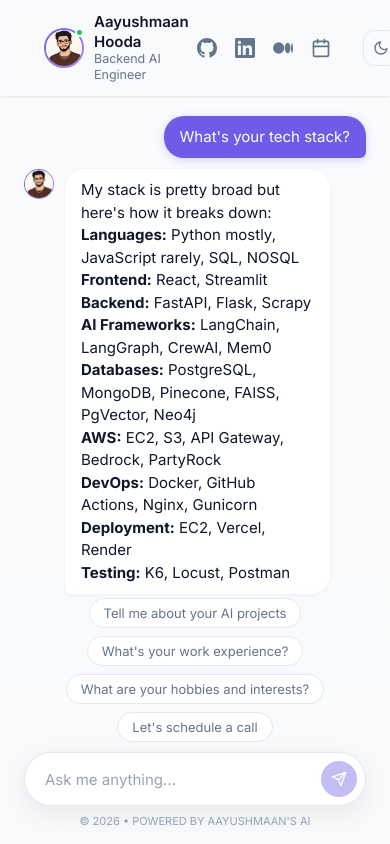
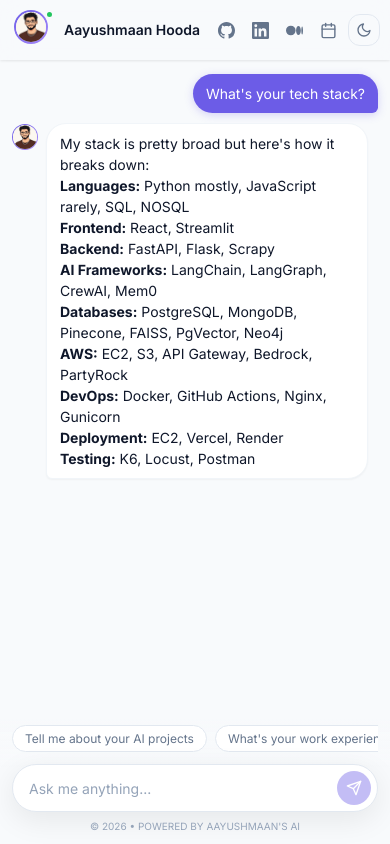
Before and after one commit to aayushmaanhooda/aayushmaanBot, a React (Vite) app in the folder frontend/: page / in a window 390 px wide. Both pictures are taken after a click on the button "What's your tech stack?". Built offline with nearby package versions, Linux system fonts and the light colour scheme.

Commit message:
addd mobile responsive

```diff
--- a/frontend/src/components/ChatArea.module.css
+++ b/frontend/src/components/ChatArea.module.css
@@ -106,3 +106,24 @@
   0%, 60%, 100% { transform: translateY(0); opacity: 0.4; }
   30%           { transform: translateY(-5px); opacity: 1; }
 }
+
+@media (max-width: 600px) {
+  .chat {
+    padding: 14px 12px 110px;
+  }
+
+  .bubble {
+    max-width: 88%;
+    font-size: 14px;
+    padding: 9px 13px;
+  }
+
+  .botAvatar {
+    width: 26px;
+    height: 26px;
+  }
+
+  .row {
+    gap: 8px;
+  }
+}
--- a/frontend/src/components/Hero.module.css
+++ b/frontend/src/components/Hero.module.css
@@ -129,3 +129,43 @@
   box-shadow: var(--shadow-md);
   transform: translateY(-1px);
 }
+
+@media (max-width: 600px) {
+  .hero {
+    padding: 32px 16px 120px;
+  }
+
+  .card {
+    padding: 24px 16px 20px;
+  }
+
+  .avatarImg {
+    width: 60px;
+    height: 60px;
+  }
+
+  .heading {
+    font-size: 20px;
+    white-space: normal;
+  }
+
+  .subtitle {
+    font-size: 13px;
+  }
+
+  .textBlock {
+    height: auto;
+    margin-bottom: 16px;
+  }
+
+  .chips {
+    gap: 6px;
+  }
+
+  .chip {
+    font-size: 12.5px;
+    padding: 7px 13px;
+    white-space: normal;
+    text-align: center;
+  }
+}
--- a/frontend/src/components/InputBar.module.css
+++ b/frontend/src/components/InputBar.module.css
@@ -115,3 +115,46 @@
   font-size: 11px;
   color: var(--text-muted);
 }
+
+@media (max-width: 600px) {
+  .wrapper {
+    padding: 10px 12px 12px;
+  }
+
+  .suggestions {
+    flex-wrap: nowrap;
+    overflow-x: auto;
+    justify-content: flex-start;
+    scrollbar-width: none;
+    -webkit-overflow-scrolling: touch;
+    padding-bottom: 2px;
+    max-width: 100%;
+  }
+
+  .suggestions::-webkit-scrollbar {
+    display: none;
+  }
+
+  .suggestion {
+    font-size: 12px;
+    padding: 5px 12px;
+    flex-shrink: 0;
+  }
+
+  .bar {
+    padding: 6px 6px 6px 16px;
+  }
+
+  .input {
+    font-size: 14px;
+  }
+
+  .send {
+    width: 34px;
+    height: 34px;
+  }
+
+  .footer {
+    font-size: 10px;
+  }
+}
--- a/frontend/src/components/Navbar.module.css
+++ b/frontend/src/components/Navbar.module.css
@@ -140,3 +140,41 @@
   color: var(--accent);
   border-color: var(--accent);
 }
+
+@media (max-width: 600px) {
+  .navbar {
+    padding: 0 10px;
+  }
+
+  .inner {
+    padding: 10px 4px;
+  }
+
+  .title {
+    display: none;
+  }
+
+  .avatarImg {
+    width: 34px;
+    height: 34px;
+  }
+
+  .name {
+    font-size: 14px;
+  }
+
+  .iconLink {
+    width: 32px;
+    height: 32px;
+  }
+
+  .iconLink svg {
+    width: 17px;
+    height: 17px;
+  }
+
+  .themeToggle {
+    width: 32px;
+    height: 32px;
+  }
+}
```
